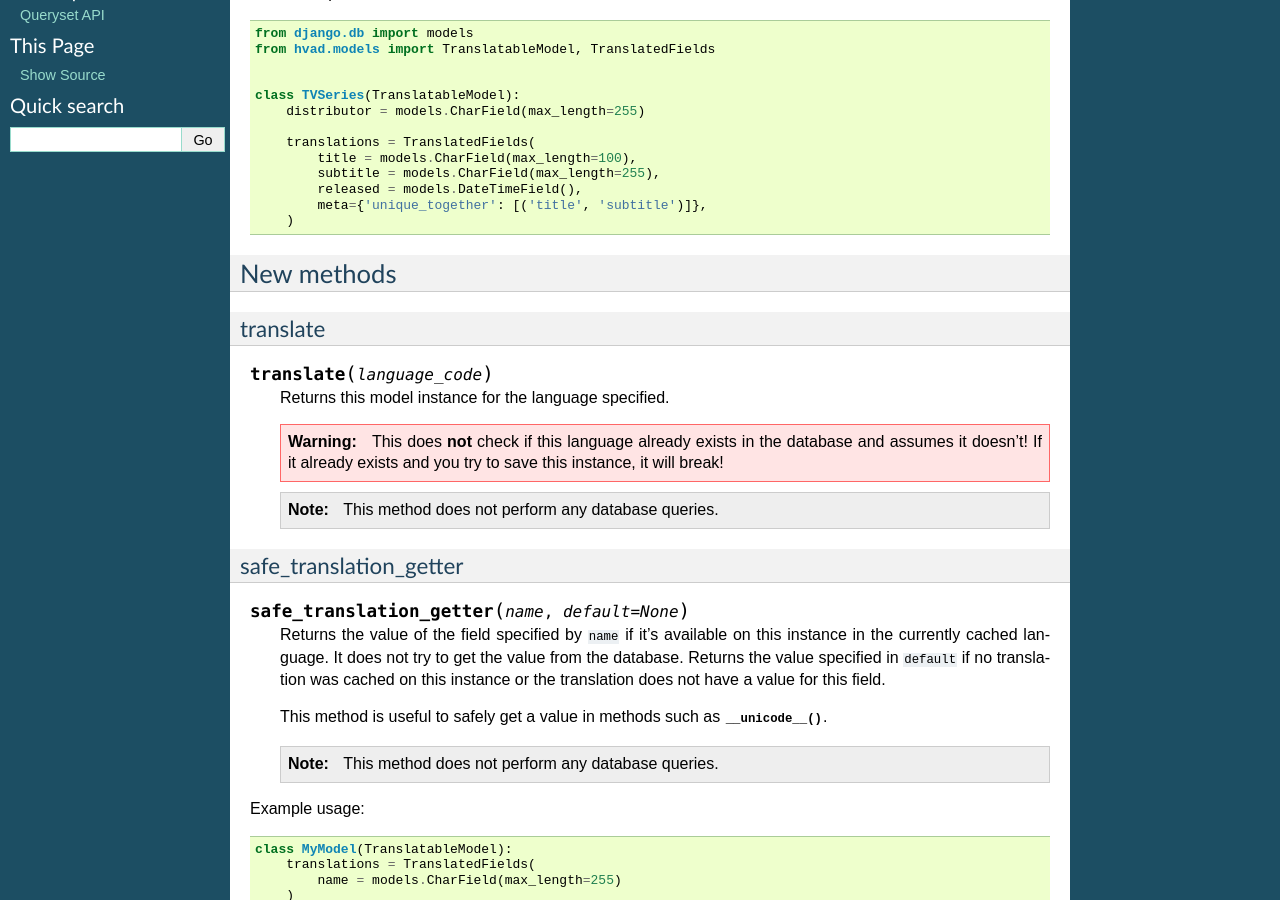
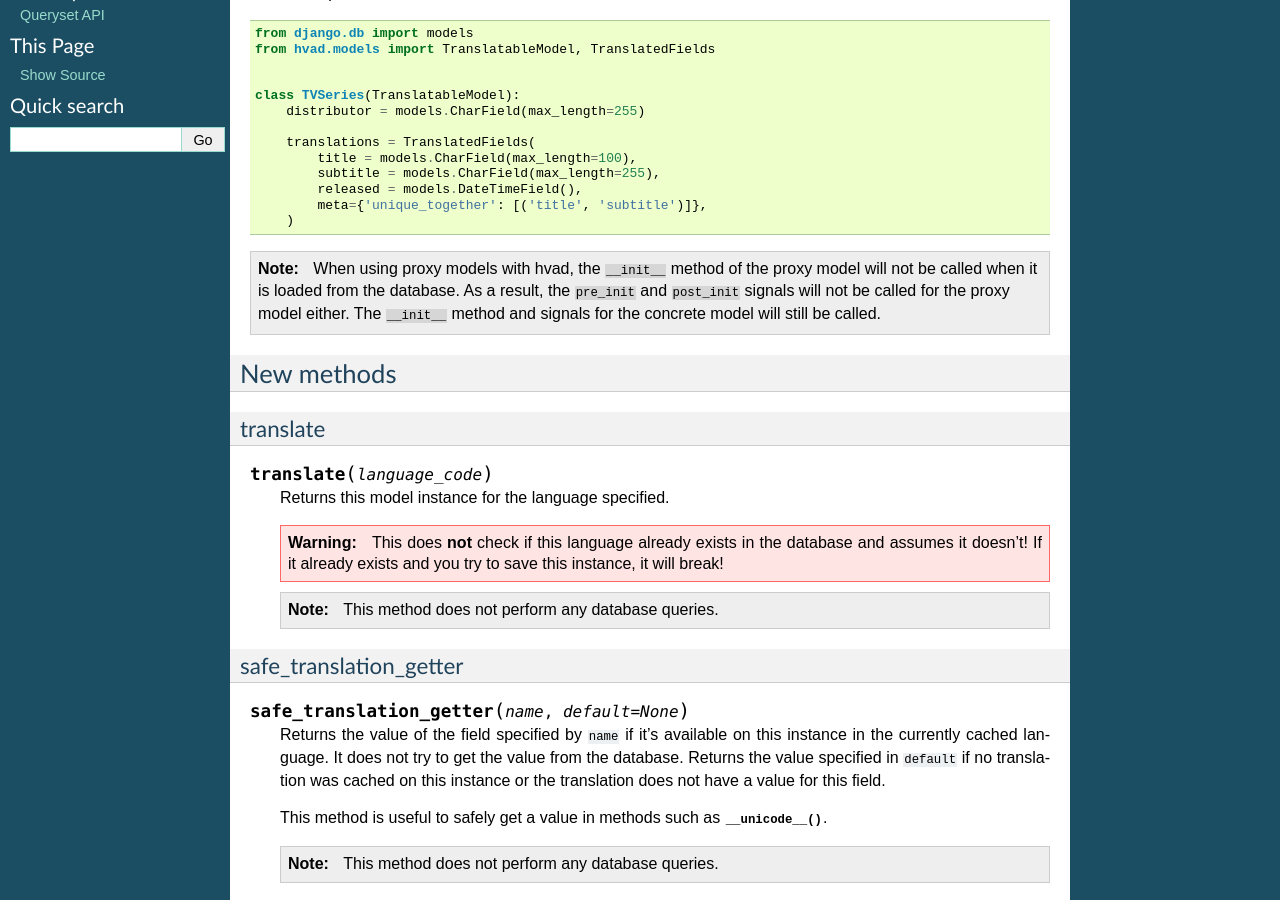
Before and after one commit to KristianOellegaard/django-hvad, a Sphinx documentation site: the page built from docs/public/models.rst, in a window 1280 px wide and 900 px high, scrolled down 413 px. Built offline with Sphinx 7.4.7, drawn with Linux system fonts in a browser that asks for light colours.

Commit message:
added docs for proxy models

```diff
--- a/docs/public/models.rst
+++ b/docs/public/models.rst
@@ -39,6 +39,14 @@ A full example of a model with translations::
             meta={'unique_together': [('title', 'subtitle')]},
         )
 
+
+.. note::
+
+    When using proxy models with hvad, the ``__init__`` method of the proxy
+    model will not be called when it is loaded from the database. As a result,
+    the ``pre_init`` and ``post_init`` signals will not be called for the proxy
+    model either. The ``__init__`` method and signals for the concrete model
+    will still be called.
 
 ***********
 New methods
```
